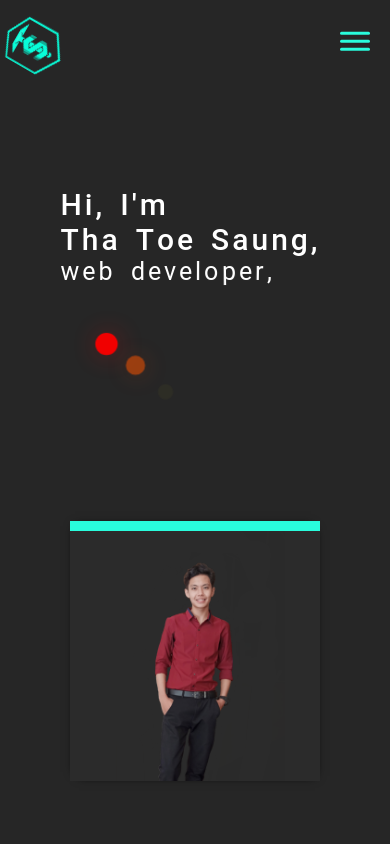
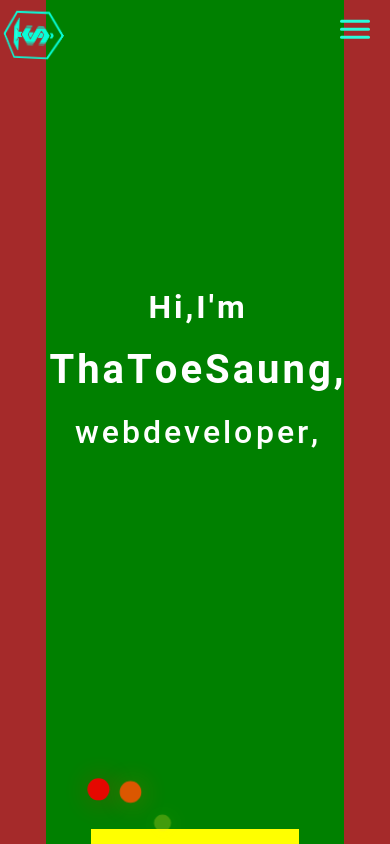
Before and after one commit to Tha-Toe/Tha-Toe-Portfolio, a React (Create React App) app: page / in a window 390 px wide. Shown: the top 844 px of the page. Built offline with nearby package versions, Linux system fonts and the light colour scheme.

Commit message:
lessOverflow

```diff
--- a/src/App.css
+++ b/src/App.css
@@ -7,7 +7,10 @@ body {
     margin: 0 auto;
     display: flex;
     flex-direction: column;
+    background-color: brown;
 }
+
+
 .white {
     color: #fff;
 }
--- a/src/component/homeFolder/main/main.css
+++ b/src/component/homeFolder/main/main.css
@@ -4,34 +4,39 @@
     justify-content: space-between;
     align-items: center;
     max-width: 1200px;
-    margin: 50px auto;
+    margin: 0px auto;
     padding-left: 20px;
     padding-right: 20px;
-    position: relative;
+    min-height: 100vh;
+    background-color: red;
 }
 .leftMContainer {
+    margin-right: 100px;
 }
 .mNote {
     font-family: 'Montserrat', sans-serif;
     font-family: 'Roboto', sans-serif;
-    margin-right: 15px;
 }
 .firstLine, .secondLine, .thirdLine {
     display: flex;
     flex-direction: row;
+    align-items: baseline;
 }
 
 .first{
     font-size: 70px;
     font-weight: 500;
+    margin-bottom: 20px;
 }
 .second, .firstHi {
     font-size: 70px;
     font-weight: 600;
+    margin-bottom: 20px;
 }
 .third {
     font-size: 60px;
     font-weight: 400;
+    margin-bottom: 20px;
 }
 
 
@@ -100,47 +105,75 @@
     box-shadow: 1px 1px 20px -3px #8100E2;
 }
 
-@media (max-width: 1005px) {
+@media (max-width: 1105px) {
     .mContainer {
         display: flex;
         flex-direction: column;
-        justify-content: space-between;
         align-items: center;
-        padding-top: 20%;
+        background-color: red;
     }
     .leftMContainer {
+        margin-right: 0px;
+        height: 90vh;
+        display: flex;
+        flex-direction: column;
+        align-items: center;
+        justify-content: center;
+        background-color: green;
+        width: 100%;
     }
     .rightMContainer{
-        margin-top: 100px;
+        background-color: yellow;
     }
 }
 
 @media (max-width: 700px) {
+    .mContainer {
+        background-color: green;
+        padding-left: 0px;
+        padding-right: 0px;
+        margin: 0 auto;
+    }
     .first{
-        font-size: 50px;
+        font-size: 65px;
         font-weight: 500;
+        margin-bottom: 20px;
     }
-    .second, .firstHi {
-        font-size: 50px;
+    .firstHi {
+        font-size: 65px;
         font-weight: 600;
+        margin-bottom: 20px;
+    }
+    .second {
+        font-size: 65px;
+        font-weight: 600;
+        margin-bottom: 20px;
+
     }
     .third {
         font-size: 40px;
         font-weight: 400;
     }
 }
-@media (max-width: 500px) {
+@media (max-width: 550px) {
     .first{
-        font-size: 40px;
-        font-weight: 450;
+        font-size: 60px;
+        font-weight: 600;
+        font-size: 2rem;
     }
-    .second, .firstHi {
-        font-size: 40px;
-        font-weight: 550;
+    .firstHi {
+        font-size: 2rem;
+        font-weight: 600;
+    }
+    .second {
+        font-size: 55px;
+        font-size: 2.5rem;
+        font-weight: 600;
     }
     .third {
-        font-size: 30px;
-        font-weight: 400;
+        font-size: 50px;
+        font-weight: 500;
+        font-size: 2rem;
     }
     .rightMContainer {
         width: 70%;
@@ -151,18 +184,26 @@
         border-radius: 50%;
     }
 }
-@media (max-width: 500px) {
+@media (max-width: 360px) {
     .first{
         font-size: 30px;
-        font-weight: 450;
+        font-weight: 550;
+        font-size: 2rem;
     }
-    .second, .firstHi {
+    .firstHi {
         font-size: 30px;
-        font-weight: 550;
+        font-weight: 600;
+        font-size: 2rem;
+    }
+    .second {
+        font-size: 30px;
+        font-weight: 600;
+        font-size: 2rem;
     }
     .third {
         font-size: 25px;
         font-weight: 400;
+        font-size: 1.8rem;
     }
     .rightMContainer {
         width: 70%;
--- a/src/component/homeFolder/nav/navbar.css
+++ b/src/component/homeFolder/nav/navbar.css
@@ -115,16 +115,18 @@
 .tMobileLogo {
     display: none;
 }
-@media (max-width: 1005px) {
+@media (max-width: 1105px) {
     .nContainer {
         display: none;
     }
     .tMobileLogo {
         display: block;
+        position: absolute;
+        left: 0;
+        right: 0;
     }
     .logoImg {
         width: 70px;
-        border-radius: 60px;
         cursor: pointer;
     }
     .humbagarContainer{
```
